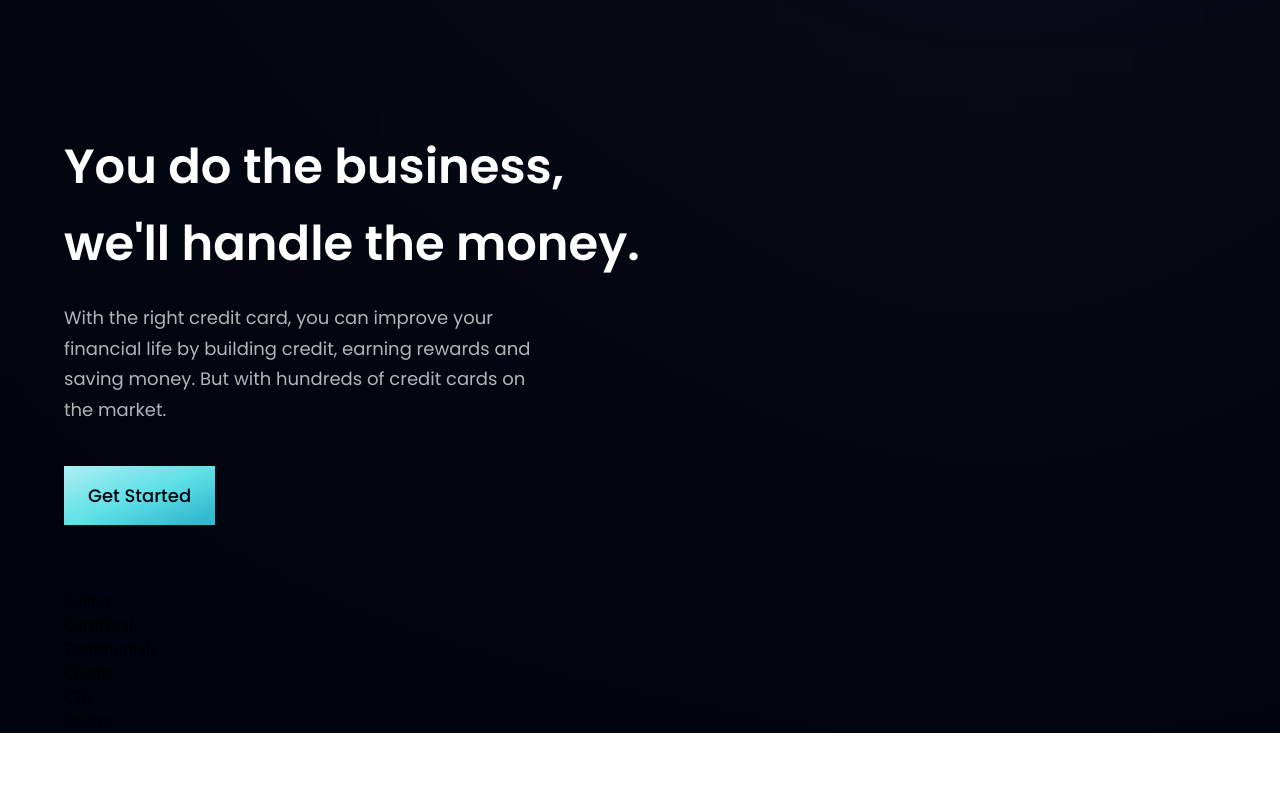
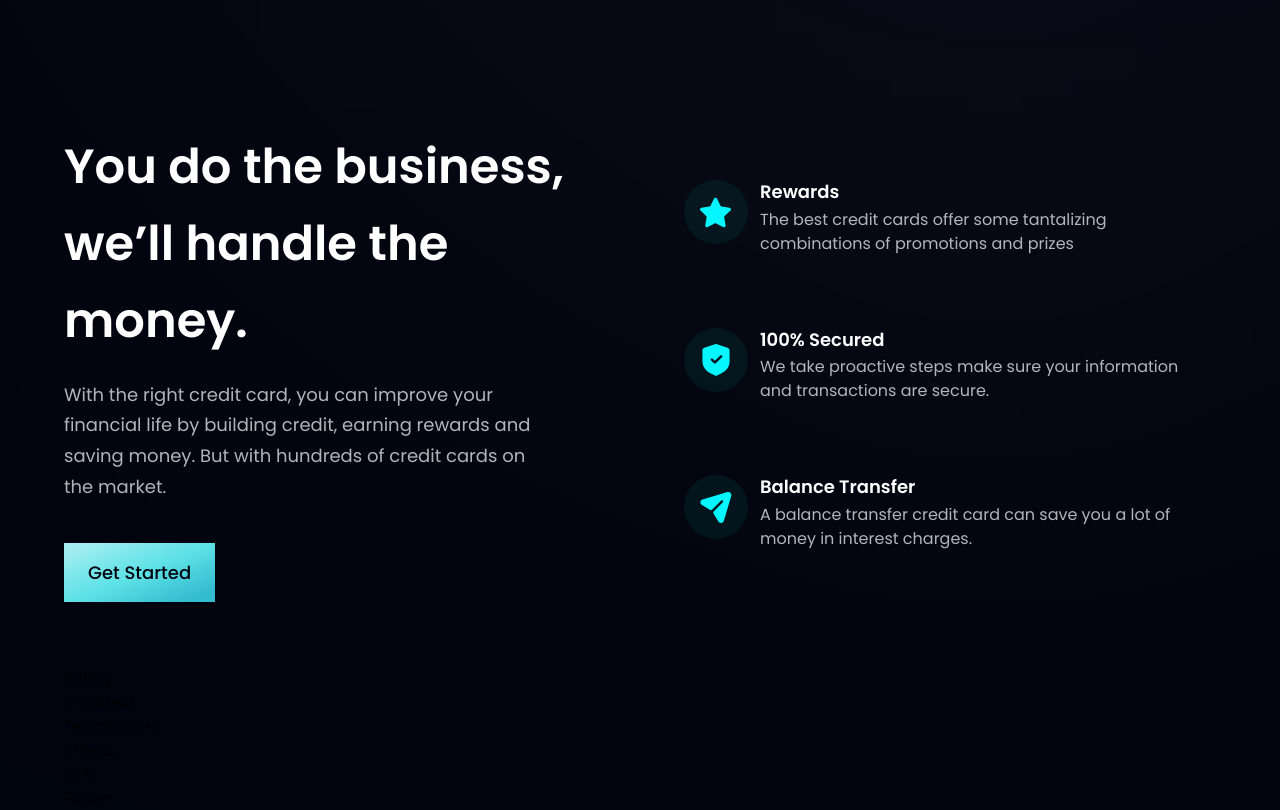
Before and after one commit to carolina-gomez/bank-modern-app, a React (Vite) app: page / in a window 1280 px wide. Shown: the part 880-1690 px from the top of the page. Before the commit the page ends 1613 px from the top, so only its background shows below. Built offline with nearby package versions, Linux system fonts and the light colour scheme.

Commit message:
business.jsx finished

```diff
--- a/src/components/Business.jsx
+++ b/src/components/Business.jsx
@@ -1,23 +1,45 @@
-import React from 'react'
-import {features} from '../constants'
-import styles, {layout} from '../style'
-import Button from './Button'
+import { features } from "../constants";
+import styles, { layout } from "../style";
+import Button from "./Button";
 
-const Business = () => {
-  return (
+const FeatureCard = ({ icon, title, content, index }) => (
+  <div className={`flex flex-row p-6 rounded-[20px] ${index !== features.length - 1 ? "mb-6" : "mb-0"} feature-card`}>
+    <div className={`w-[64px] h-[64px] rounded-full ${styles.flexCenter} bg-dimBlue`}>
+      <img src={icon} alt="star" className="w-[50%] h-[50%] object-contain" />
+    </div>
+    <div className="flex-1 flex flex-col ml-3">
+      <h4 className="font-poppins font-semibold text-white text-[18px] leading-[23.4px] mb-1">
+        {title}
+      </h4>
+      <p className="font-poppins font-normal text-dimWhite text-[16px] leading-[24px]">
+        {content}
+      </p>
+    </div>
+  </div>
+);
+
+const Business = () =>  (
   <section id="features" className={layout.section}>
     <div className={layout.sectionInfo}>
-        <h2 className={styles.heading2}>You do the business, <br className='sm:block hidden'/>we'll handle the money.</h2>
+      <h2 className={styles.heading2}>
+        You do the business, <br className="sm:block hidden" /> we’ll handle
+        the money.
+      </h2>
       <p className={`${styles.paragraph} max-w-[470px] mt-5`}>
-          With the right credit card, you can improve your
-          financial life by building credit, earning rewards
-          and saving money. But with hundreds of credit cards
-          on the market.
+        With the right credit card, you can improve your financial life by
+        building credit, earning rewards and saving money. But with hundreds
+        of credit cards on the market.
       </p>
-        < Button styles="mt-10" />
+
+      <Button styles={`mt-10`} />
+    </div>
+
+    <div className={`${layout.sectionImg} flex-col`}>
+      {features.map((feature, index) => (
+        <FeatureCard key={feature.id} {...feature} index={index} />
+      ))}
     </div>
   </section>
-  )
-}
+);
 
-export default Business
+export default Business;
```
Lines whose indentation alone changed are shown as unchanged.
